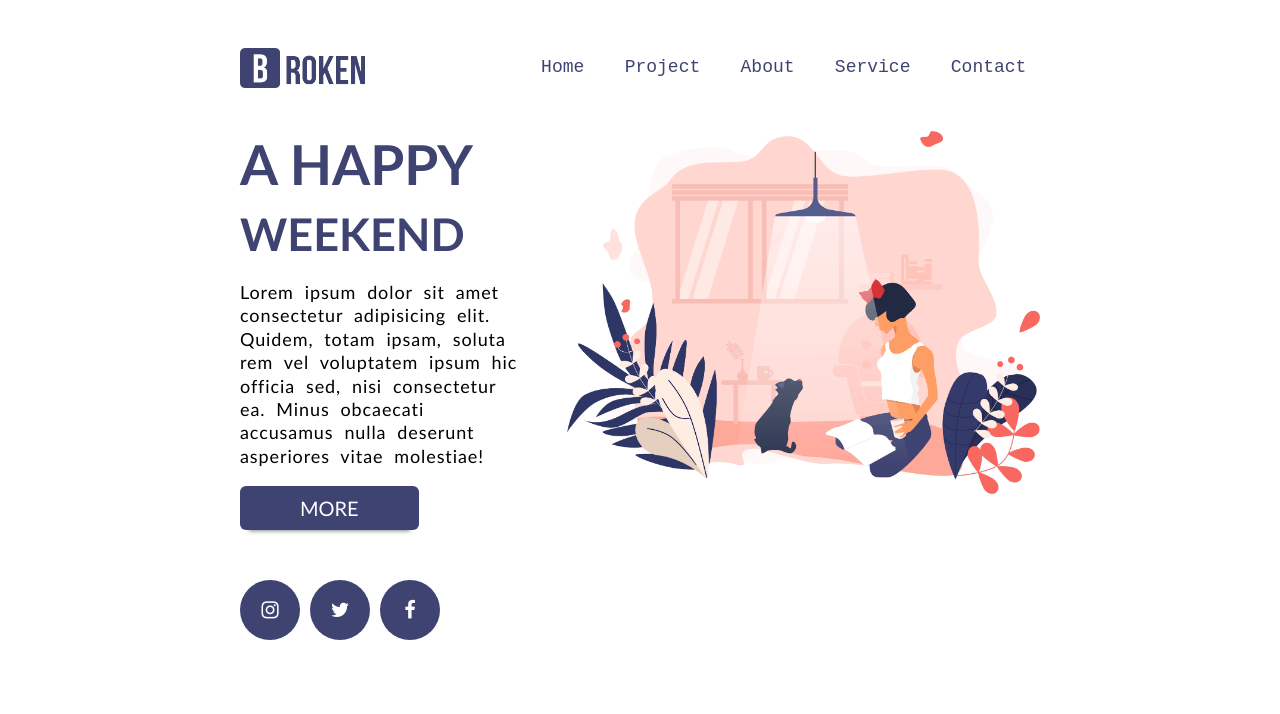
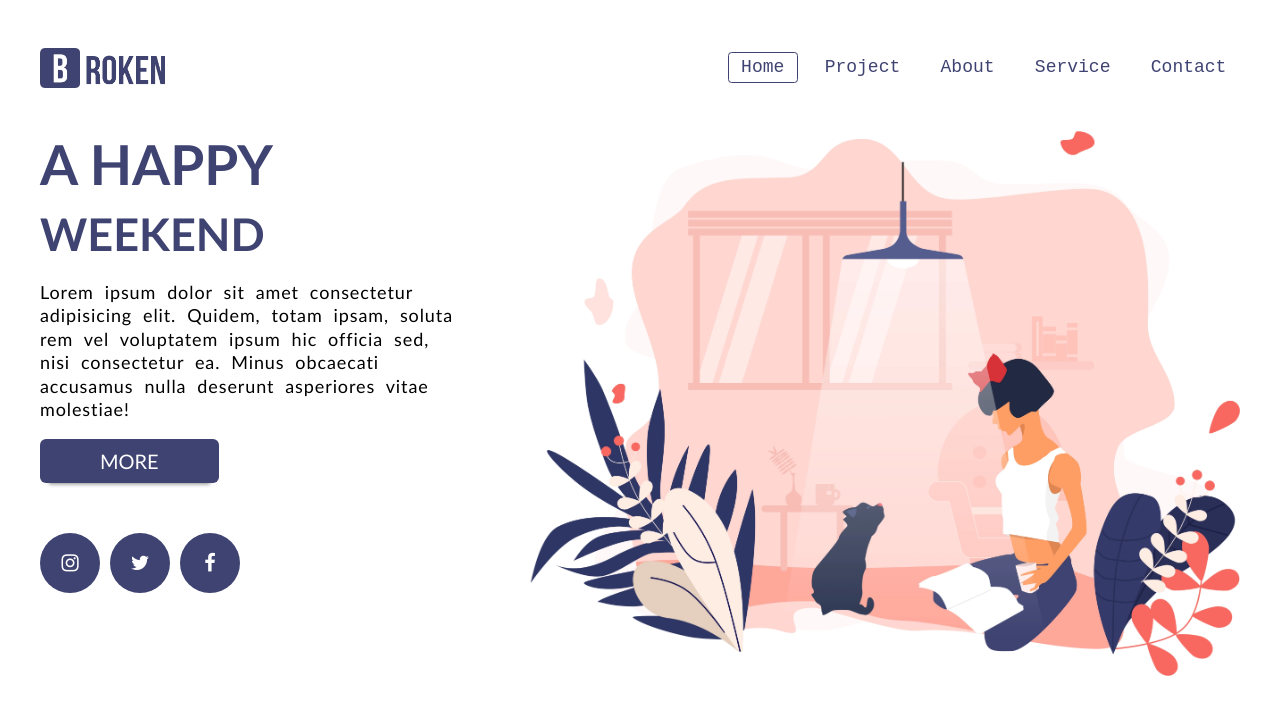
Before and after one commit to ModestasCi/03-HAPPY-WEEKEND, a website: page index.html in a window 1280 px wide. Drawn offline with Linux system fonts and the light colour scheme.

Commit message:
Html, css optimization

```diff
--- a/css/main.css
+++ b/css/main.css
@@ -1,12 +1,17 @@
+:root {
+    --main-color: #3f4371;
+    --width: 1200px;
+}
+
 body {
     font-family: 'Gill Sans', 'Gill Sans MT', Calibri, 'Trebuchet MS', sans-serif;
     }
 
     .main-header {
         display: inline-block;
-        width: 800px;
+        width: var(--width);
         margin-top: 40px;
-        margin-left: calc((100% - 800px) / 2);
+        margin-left: calc((100% - var(--width)) / 2);
     }
 
 .logo {
@@ -29,7 +34,7 @@ font-family: monospace;
 font-size: 18px;
 line-height: 1em;
 text-decoration: none;
-color: #3f4371;
+color: var(--main-color);
 border: 0.1em solid transparent;
 border-radius: 0.2em;
 transition: all 0.5s;
@@ -39,15 +44,16 @@ transition: all 0.5s;
     margin-left: 0;
 }
 
-.main-nav>.link:hover {
-    border-color: #3f4371;
+.main-nav>.link:hover,
+.main-nav>.link.active {
+    border-color: var(--main-color);
 }
 
 .main-content {
     display: inline-block;
-        width: 800px;
+        width: var(--width);
         margin-top: 40px;
-        margin-left: calc((100% - 800px) / 2);
+        margin-left: calc((100% - var(--width)) / 2);
 }
 
 .left-column {
@@ -59,7 +65,7 @@ transition: all 0.5s;
         margin: 0;
         font-size: 55px;
         text-transform: uppercase;
-        color: #3f4371;
+        color: var(--main-color);
     }
 
     .main-title>span {
@@ -82,7 +88,7 @@ transition: all 0.5s;
         text-transform: uppercase;
         text-decoration: none;
         color: white;
-        background-color: #3f4371;
+        background-color: var(--main-color);
         border-radius: 0.3em;
         border: none;
         box-shadow: 0px 0.5em 0.2em -0.45em #888;
@@ -108,10 +114,14 @@ transition: all 0.5s;
         font-size: 20px;
         line-height: 2em;
         text-align: center;
-        background-color: #3f4371;
+        background-color: var(--main-color);
         color: white;
         border-radius: 50%;
+        transition: all 0.5s;
+    }
 
+    .socials>.icon:hover{
+        box-shadow: 0 4px 8px #555;
     }
 
     .right-column {
--- a/index.html
+++ b/index.html
@@ -37,7 +37,7 @@
     <header class="main-header">
       <img class="logo" src="./img/logo.png" alt="Logo" />
       <nav class="main-nav">
-        <a class="link" href="#">Home</a>
+        <a class="link active" href="#">Home</a>
         <a class="link" href="#">Project</a>
         <a class="link" href="#">About</a>
         <a class="link" href="#">Service</a>
```
